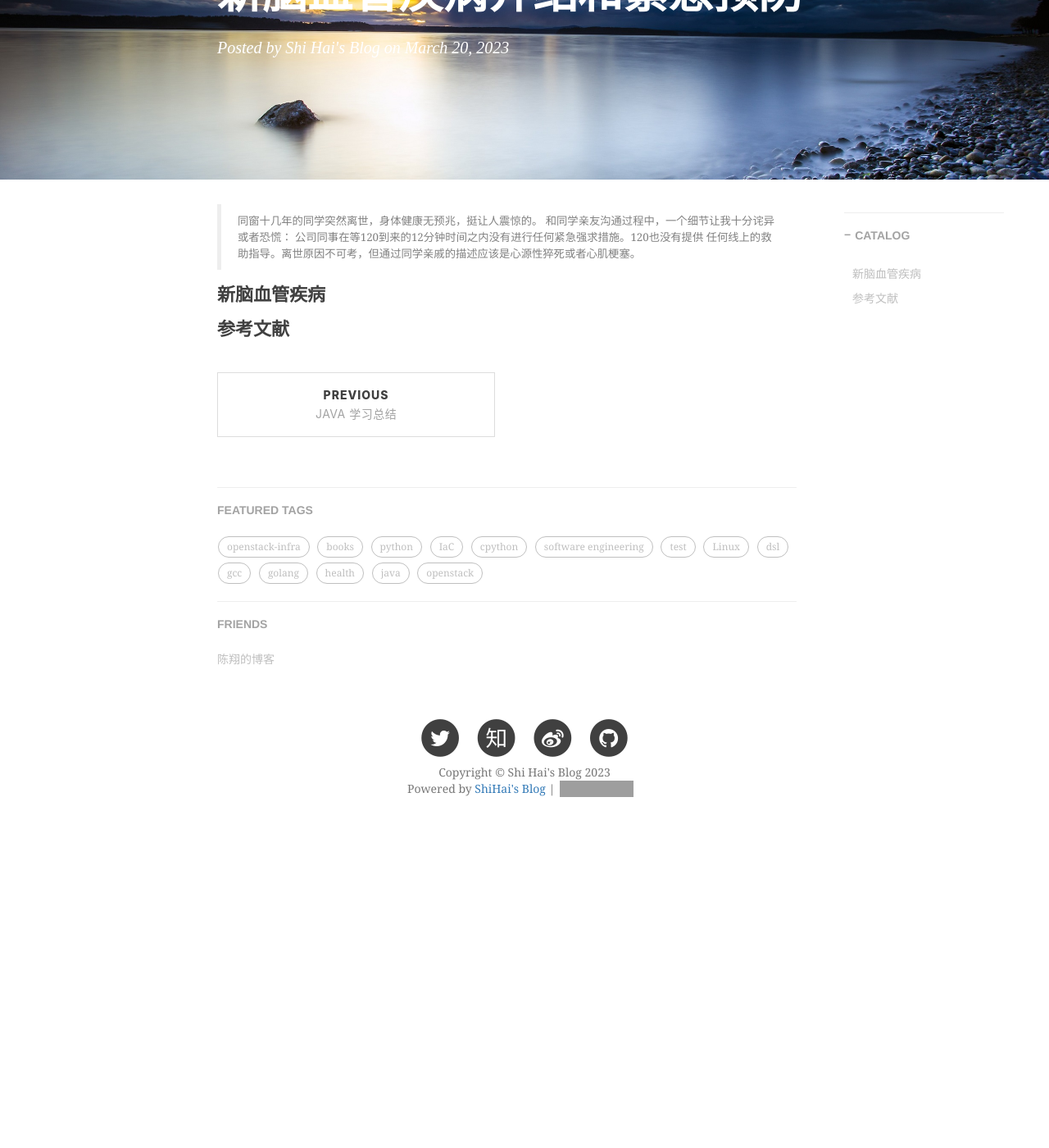
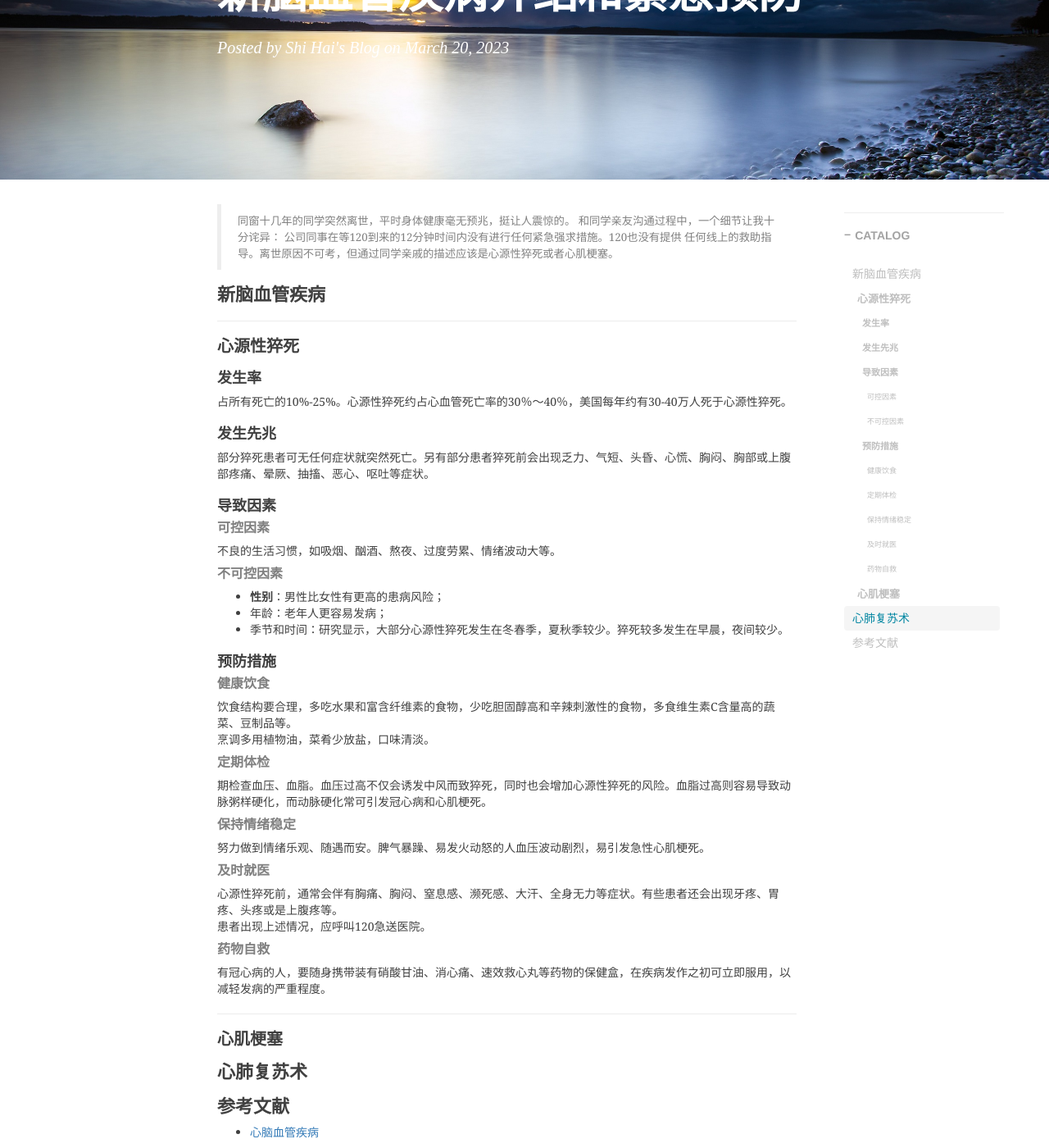
Before and after one commit to shihai1991/shihai1991.github.io, a Jekyll site: the page built from _posts/2023-03-20-心脑血管疾病.md, in a window 1280 px wide and 1400 px high, scrolled down 236 px. Shown: the whole window at 82% size. Built offline with Jekyll 4.4.1, drawn with Linux system fonts in a browser that asks for light colours; nearby versions of some CDN libraries; comment, search, counter and statistics services are not loaded; before the commit the page ends 1293 px from its top, so only the background shows below that; grey boxes are pictures that could not be loaded.

Commit message:
Update 2023-03-20-心脑血管疾病.md

```diff
--- a/_posts/2023-03-20-心脑血管疾病.md
+++ b/_posts/2023-03-20-心脑血管疾病.md
@@ -9,11 +9,51 @@ tags:
 time: '2023.03.20 18:51:00'
 ---
 
-> 同窗十几年的同学突然离世，身体健康无预兆，挺让人震惊的。
-> 和同学亲友沟通过程中，一个细节让我十分诧异或者恐慌：
-> 公司同事在等120到来的12分钟时间之内没有进行任何紧急强求措施。120也没有提供
+> 同窗十几年的同学突然离世，平时身体健康毫无预兆，挺让人震惊的。
+> 和同学亲友沟通过程中，一个细节让我十分诧异：
+> 公司同事在等120到来的12分钟时间内没有进行任何紧急强求措施。120也没有提供
 > 任何线上的救助指导。离世原因不可考，但通过同学亲戚的描述应该是心源性猝死或者心肌梗塞。
 
 # 新脑血管疾病
+## 心源性猝死
+### 发生率
+占所有死亡的10%-25%。心源性猝死约占心血管死亡率的30％～40％，美国每年约有30-40万人死于心源性猝死。
+
+### 发生先兆
+部分猝死患者可无任何症状就突然死亡。另有部分患者猝死前会出现乏力、气短、头昏、心慌、胸闷、胸部或上腹部疼痛、晕厥、抽搐、恶心、呕吐等症状。
+
+### 导致因素
+
+#### 可控因素
+不良的生活习惯，如吸烟、酗酒、熬夜、过度劳累、情绪波动大等。
+
+#### 不可控因素
+- **性别**：男性比女性有更高的患病风险；
+- 年龄：老年人更容易发病；
+- 季节和时间：研究显示，大部分心源性猝死发生在冬春季，夏秋季较少。猝死较多发生在早晨，夜间较少。
+
+### 预防措施
+#### 健康饮食
+饮食结构要合理，多吃水果和富含纤维素的食物，少吃胆固醇高和辛辣刺激性的食物，多食维生素C含量高的蔬菜、豆制品等。
+烹调多用植物油，菜肴少放盐，口味清淡。
+
+#### 定期体检
+期检查血压、血脂。血压过高不仅会诱发中风而致猝死，同时也会增加心源性猝死的风险。血脂过高则容易导致动脉粥样硬化，而动脉硬化常可引发冠心病和心肌梗死。
+
+#### 保持情绪稳定
+努力做到情绪乐观、随遇而安。脾气暴躁、易发火动怒的人血压波动剧烈，易引发急性心肌梗死。
+
+#### 及时就医
+心源性猝死前，通常会伴有胸痛、胸闷、窒息感、濒死感、大汗、全身无力等症状。有些患者还会出现牙疼、胃疼、头疼或是上腹疼等。
+患者出现上述情况，应呼叫120急送医院。
+
+#### 药物自救
+有冠心病的人，要随身携带装有硝酸甘油、消心痛、速效救心丸等药物的保健盒，在疾病发作之初可立即服用，以减轻发病的严重程度。
+
+## 心肌梗塞
+
+
+# 心肺复苏术
 
 # 参考文献
+- [心脑血管疾病](https://wsjkw.sh.gov.cn/xnxgjb/20200730/b4938d9357b14895952256f17642aace.html)
```
